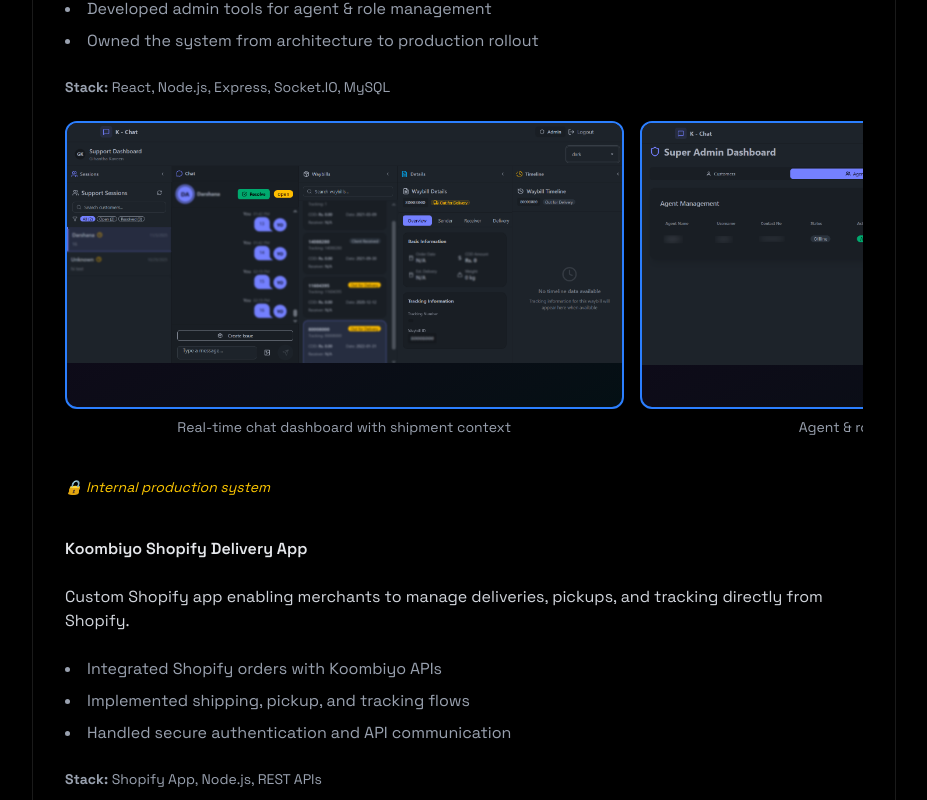
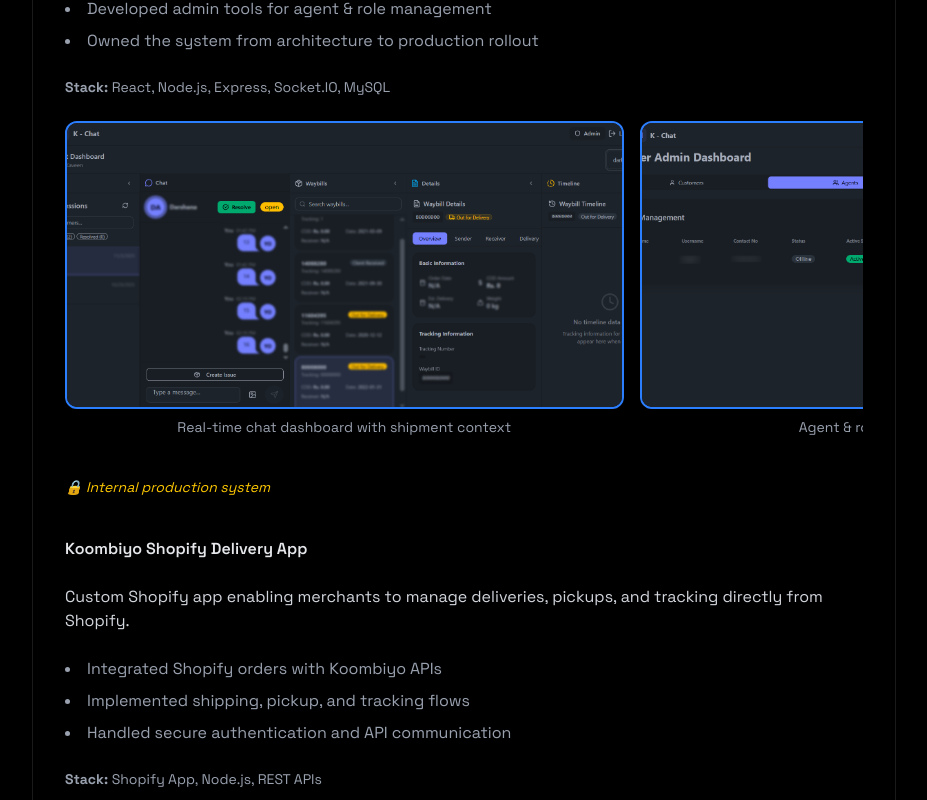
Before and after one commit to gihantha/portfolio, a React (Vite) app: page / in a window 1280 px wide. Shown: the part 3120-3920 px from the top of the page, without its empty margins (176-1103 px from the left). Built offline with nearby package versions, Linux system fonts and the light colour scheme.

Commit message:
fix:styles

```diff
--- a/src/index.css
+++ b/src/index.css
@@ -166,8 +166,9 @@
 
 .carousel-item {
   flex: 0 0 100%;
-  min-width: 100%; /* 🔥 THIS FIXES 100% ZOOM */
-  scroll-snap-align: start;
+  max-width: 100%;
+  height: 100%;
+  scroll-snap-align: center;
 
   /* Prevent flex math bugs */
   box-sizing: border-box;
```
